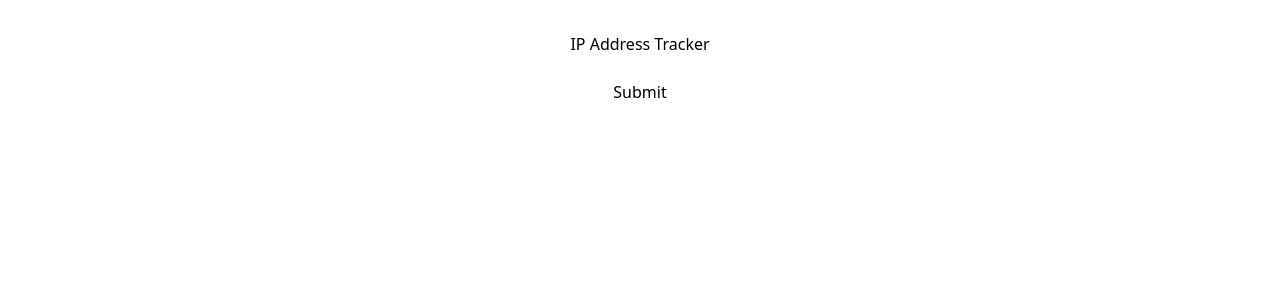
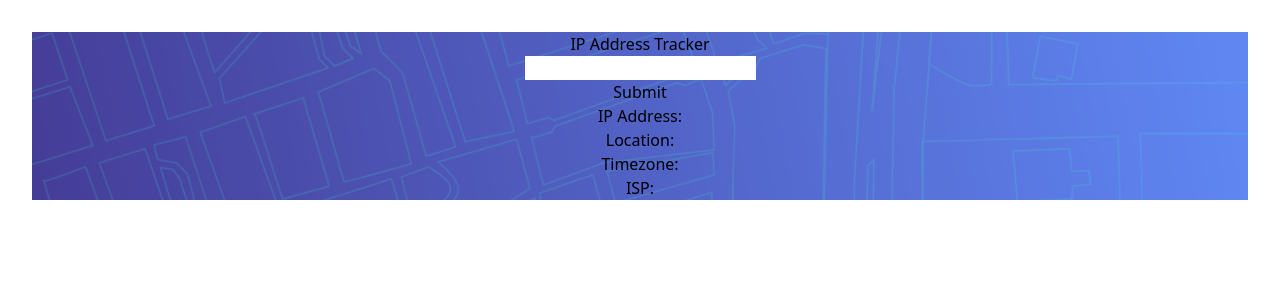
Before and after one commit to lavollmer/ip-address, a React (Vite) app: page / in a window 1280 px wide. Shown: the top 300 px of the page. Built offline with nearby package versions, Linux system fonts and the light colour scheme.

Commit message:
adding images and background image style

```diff
--- a/src/App.jsx
+++ b/src/App.jsx
@@ -1,5 +1,9 @@
 import React, { useState } from "react";
 import "./App.css";
+import PatternBG from "../src/assets/pattern-bg-desktop.png";
+import PatternBGMobile from "../src/assets/pattern-bg-mobile.png";
+import IconArrow from "../src/assets/icon-arrow.svg";
+import IconLocation from "../src/assets/icon-location.svg";
 
 function App() {
   const [value, setValue] = useState("");
@@ -15,8 +19,12 @@ function App() {
 
   return (
     <>
+      <div
+        className="bg-cover w-full bg-center"
+        style={{ backgroundImage: `url(${PatternBG})` }}
+      >
         <div>
-        <h1>IP Address Tracker</h1>
+          <h1 className="font-rubik font-lg">IP Address Tracker</h1>
         </div>
         <div>
           <form onSubmit={handleSubmit}>
@@ -26,7 +34,13 @@ function App() {
             <button type="submit">Submit</button>
           </form>
         </div>
-      <div></div>
+        <div>
+          <p>IP Address:</p>
+          <p>Location:</p>
+          <p>Timezone:</p>
+          <p>ISP:</p>
+        </div>
+      </div>
     </>
   );
 }
```
Also changed, not shown: 1 other file (tests, documents, lock files or other folders). Lines whose indentation alone changed are shown as unchanged.
